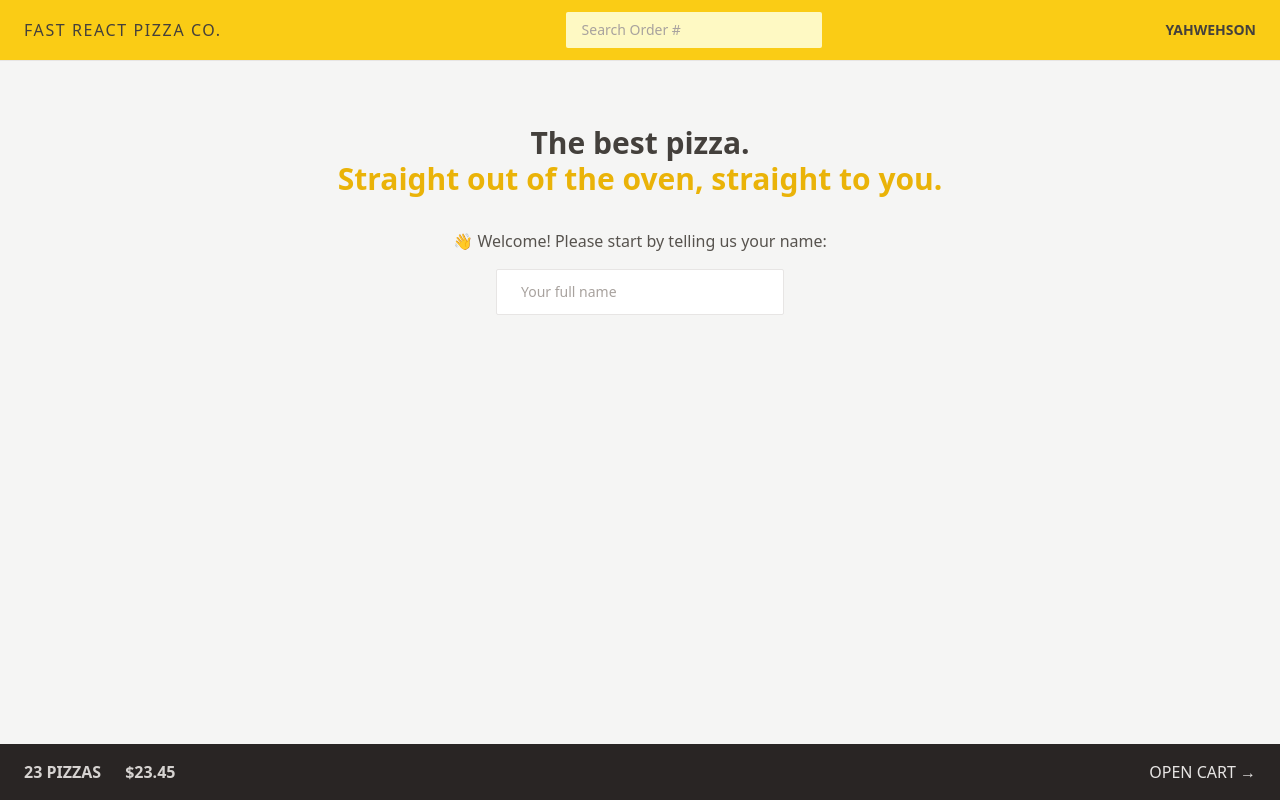
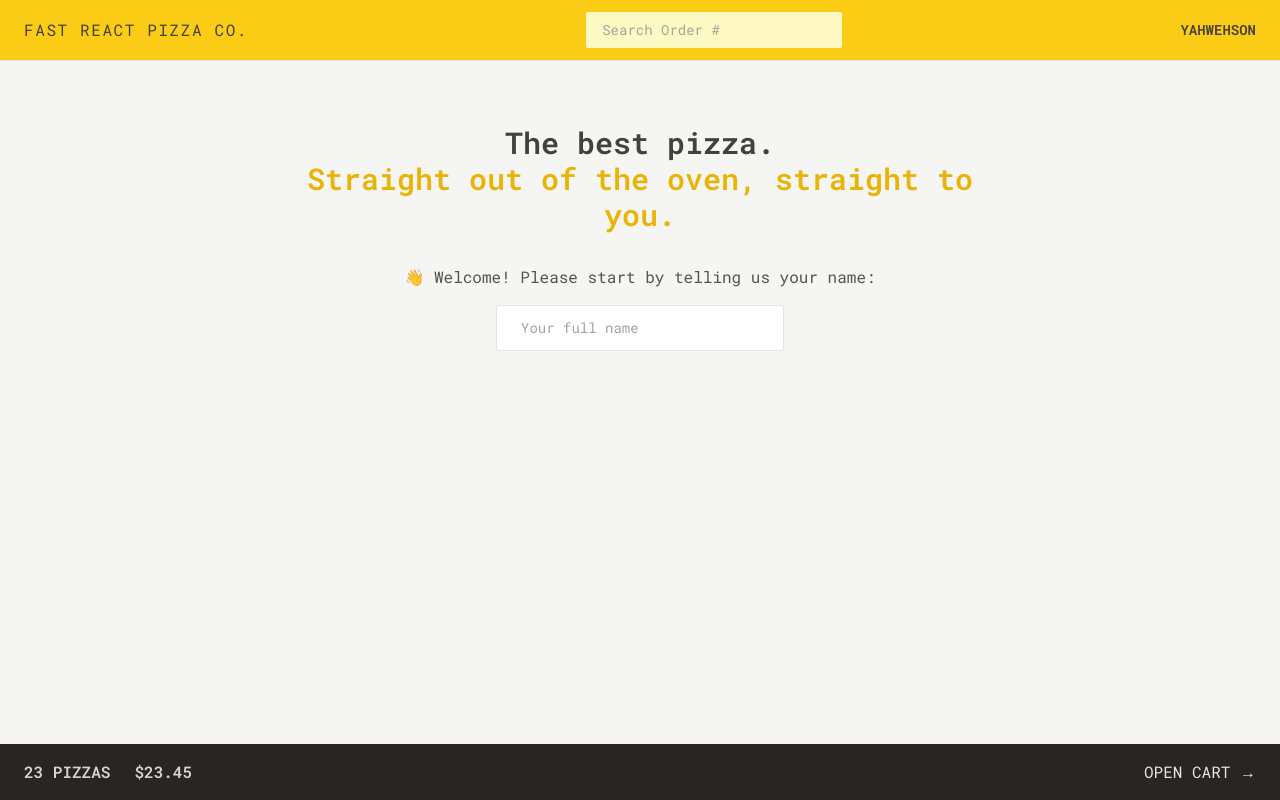
Before and after one commit to Moni-Yahwehson/Pizza-App, a React (Vite) app: page / in a window 1280 px wide. Built offline with nearby package versions, Linux system fonts and the light colour scheme.

Commit message:
Working with custom fonts

```diff
--- a/index.html
+++ b/index.html
@@ -4,6 +4,12 @@
     <meta charset="UTF-8" />
     <link rel="icon" type="image/svg+xml" href="/vite.svg" />
     <meta name="viewport" content="width=device-width, initial-scale=1.0" />
+    <link rel="preconnect" href="https://fonts.googleapis.com" />
+    <link rel="preconnect" href="https://fonts.gstatic.com" crossorigin />
+    <link
+      href="https://fonts.googleapis.com/css2?family=Roboto+Mono:wght@300;400;500;600;700&display=swap"
+      rel="stylesheet"
+    />
     <title>Pizza Co.</title>
   </head>
   <body class="bg-stone-100 text-stone-700">
--- a/src/index.css
+++ b/src/index.css
@@ -2,39 +2,50 @@
 @tailwind components;
 @tailwind utilities;
 
-
-
-@layer components{
-  .input{
+@layer components {
+  .input {
     @apply w-full rounded-sm border border-stone-200 px-4 py-2 text-sm transition-all
     duration-300 placeholder:text-stone-400 focus:outline-none focus:ring
     focus:ring-yellow-400 md:px-6 md:py-3;
   }
 
-}
-
-
   /* https://dev.to/afif/i-made-100-css-loaders-for-your-next-project-4eje */
   .loader {
     width: 45px;
     aspect-ratio: 0.75;
-  --c: no-repeat linear-gradient(#333 0 0);
-  background: var(--c) 0% 50%, var(--c) 50% 50%, var(--c) 100% 50%;
+    --c: no-repeat linear-gradient(theme(colors.stone.800) 0 0);
+    background:
+      var(--c) 0% 50%,
+      var(--c) 50% 50%,
+      var(--c) 100% 50%;
     background-size: 20% 50%;
     animation: loading 1s infinite linear;
   }
 
   @keyframes loading {
     20% {
-    background-position: 0% 0%, 50% 50%, 100% 50%;
+      background-position:
+        0% 0%,
+        50% 50%,
+        100% 50%;
     }
     40% {
-    background-position: 0% 100%, 50% 0%, 100% 50%;
+      background-position:
+        0% 100%,
+        50% 0%,
+        100% 50%;
     }
     60% {
-    background-position: 0% 50%, 50% 100%, 100% 0%;
+      background-position:
+        0% 50%,
+        50% 100%,
+        100% 0%;
     }
     80% {
-    background-position: 0% 50%, 50% 50%, 100% 100%;
+      background-position:
+        0% 50%,
+        50% 50%,
+        100% 100%;
     }
   }
+}
--- a/src/ui/Header.jsx
+++ b/src/ui/Header.jsx
@@ -4,7 +4,7 @@
 
 function Header() {
   return (
-    <header className=" flex items-center justify-between border-b border-stone-200 bg-yellow-400 px-4 py-3 uppercase sm:px-6">
+    <header className=" flex items-center justify-between border-b border-stone-200 bg-yellow-400 px-4 py-3  uppercase sm:px-6">
       <Link to="/" className="tracking-widest">
         Fast React Pizza Co.
       </Link>
--- a/src/ui/Loader.jsx
+++ b/src/ui/Loader.jsx
@@ -1,5 +1,9 @@
 function Loader() {
-  return <div className="loader"></div>;
+  return (
+    <div className="absolute inset-0 flex items-center justify-center bg-slate-200/30 backdrop-blur-sm">
+      <div className="loader"></div>
+    </div>
+  );
 }
 
 export default Loader;
--- a/tailwind.config.js
+++ b/tailwind.config.js
@@ -1,9 +1,16 @@
 /* eslint-disable import/no-anonymous-default-export */
 /** @type {import('tailwindcss').Config} */
 export default {
-  content: ["./index.html", "./src/**/*.{js,ts,jsx,tsx}"],
+  content: ['./index.html', './src/**/*.{js,ts,jsx,tsx}'],
   theme: {
-    extend: {},
+    fontFamily: {
+      sans: 'Roboto Mono, Gill Sans MT Regular',
+    },
+    extend: {
+      height: {
+        screen: '100dvh',
+      },
+    },
   },
   plugins: [],
 };
```
Lines whose indentation alone changed are shown as unchanged.
